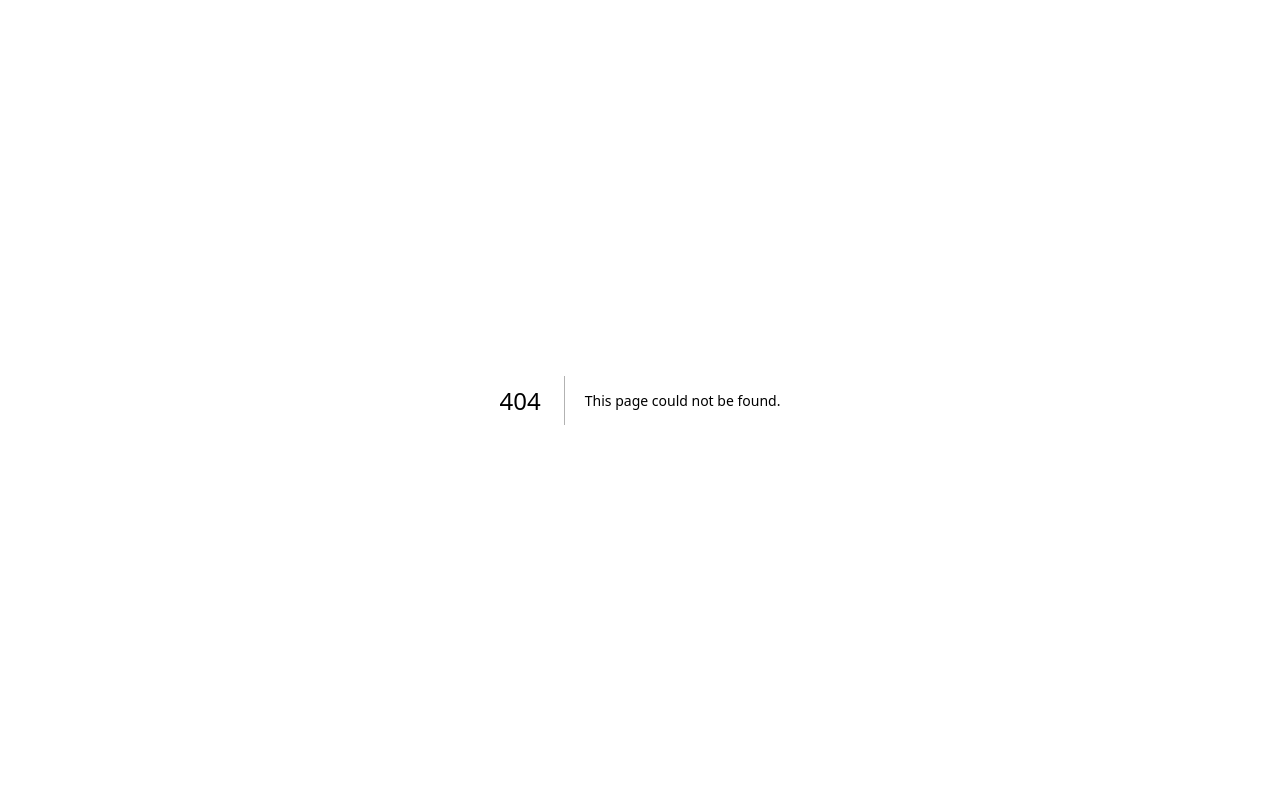
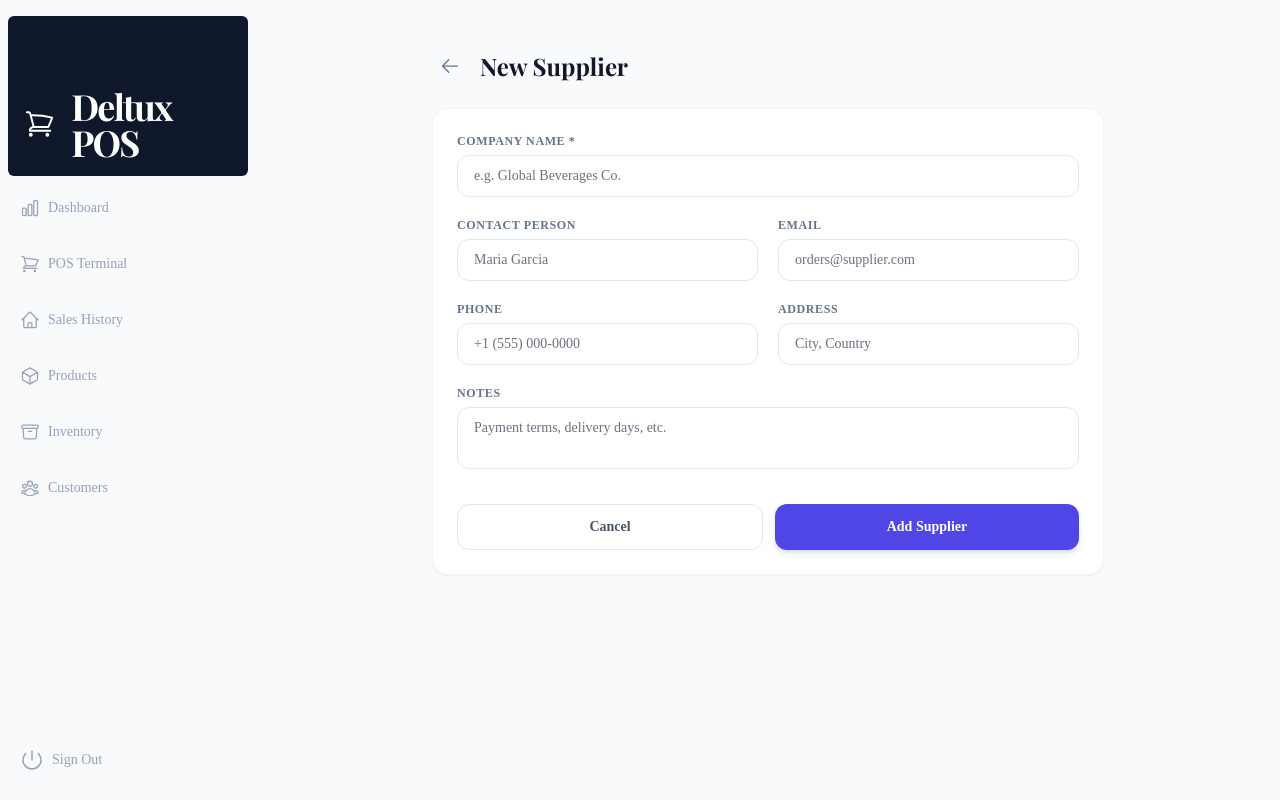
Before and after one commit to Cristian-DW/nextjs-dashboard, a Next.js app: page /dashboard/suppliers/create in a window 1280 px wide. Before the commit this address had no page. Built offline with nearby package versions, Linux system fonts and the light colour scheme.

Commit message:
feat: expand navigation menu with new links and implement supplier creation page

```diff
--- /dev/null
+++ b/app/dashboard/suppliers/create/page.tsx
@@ -0,0 +1,55 @@
+import { createSupplier } from '@/app/lib/actions';
+import { playfair } from '@/app/ui/fonts';
+import Link from 'next/link';
+import { ArrowLeftIcon } from '@heroicons/react/24/outline';
+
+export default function CreateSupplierPage() {
+  return (
+    <div className="max-w-2xl mx-auto">
+      <div className="flex items-center gap-3 mb-6">
+        <Link href="/dashboard/suppliers" className="p-2 rounded-lg hover:bg-slate-100 text-slate-500 transition-colors">
+          <ArrowLeftIcon className="w-5 h-5" />
+        </Link>
+        <h1 className={`${playfair.className} text-2xl font-bold text-slate-900`}>New Supplier</h1>
+      </div>
+      <form action={createSupplier} className="bg-white rounded-2xl border border-slate-100 shadow-sm p-6 space-y-5">
+        <div className="grid sm:grid-cols-2 gap-5">
+          <div className="sm:col-span-2">
+            <label className="block text-xs font-semibold text-slate-500 uppercase tracking-wider mb-1.5">Company Name *</label>
+            <input name="name" required placeholder="e.g. Global Beverages Co."
+              className="w-full rounded-xl border border-slate-200 px-4 py-2.5 text-sm focus:outline-none focus:ring-2 focus:ring-indigo-400" />
+          </div>
+          <div>
+            <label className="block text-xs font-semibold text-slate-500 uppercase tracking-wider mb-1.5">Contact Person</label>
+            <input name="contact_name" placeholder="Maria Garcia"
+              className="w-full rounded-xl border border-slate-200 px-4 py-2.5 text-sm focus:outline-none focus:ring-2 focus:ring-indigo-400" />
+          </div>
+          <div>
+            <label className="block text-xs font-semibold text-slate-500 uppercase tracking-wider mb-1.5">Email</label>
+            <input name="email" type="email" placeholder="orders@supplier.com"
+              className="w-full rounded-xl border border-slate-200 px-4 py-2.5 text-sm focus:outline-none focus:ring-2 focus:ring-indigo-400" />
+          </div>
+          <div>
+            <label className="block text-xs font-semibold text-slate-500 uppercase tracking-wider mb-1.5">Phone</label>
+            <input name="phone" placeholder="+1 (555) 000-0000"
+              className="w-full rounded-xl border border-slate-200 px-4 py-2.5 text-sm focus:outline-none focus:ring-2 focus:ring-indigo-400" />
+          </div>
+          <div>
+            <label className="block text-xs font-semibold text-slate-500 uppercase tracking-wider mb-1.5">Address</label>
+            <input name="address" placeholder="City, Country"
+              className="w-full rounded-xl border border-slate-200 px-4 py-2.5 text-sm focus:outline-none focus:ring-2 focus:ring-indigo-400" />
+          </div>
+          <div className="sm:col-span-2">
+            <label className="block text-xs font-semibold text-slate-500 uppercase tracking-wider mb-1.5">Notes</label>
+            <textarea name="notes" rows={2} placeholder="Payment terms, delivery days, etc."
+              className="w-full rounded-xl border border-slate-200 px-4 py-2.5 text-sm focus:outline-none focus:ring-2 focus:ring-indigo-400 resize-none" />
+          </div>
+        </div>
+        <div className="flex gap-3 pt-2">
+          <Link href="/dashboard/suppliers" className="flex-1 py-3 rounded-xl border border-slate-200 text-sm font-semibold text-slate-600 text-center hover:bg-slate-50">Cancel</Link>
+          <button type="submit" className="flex-1 py-3 rounded-xl bg-indigo-600 text-white text-sm font-bold hover:bg-indigo-700 shadow-md shadow-indigo-500/20">Add Supplier</button>
+        </div>
+      </form>
+    </div>
+  );
+}
```
